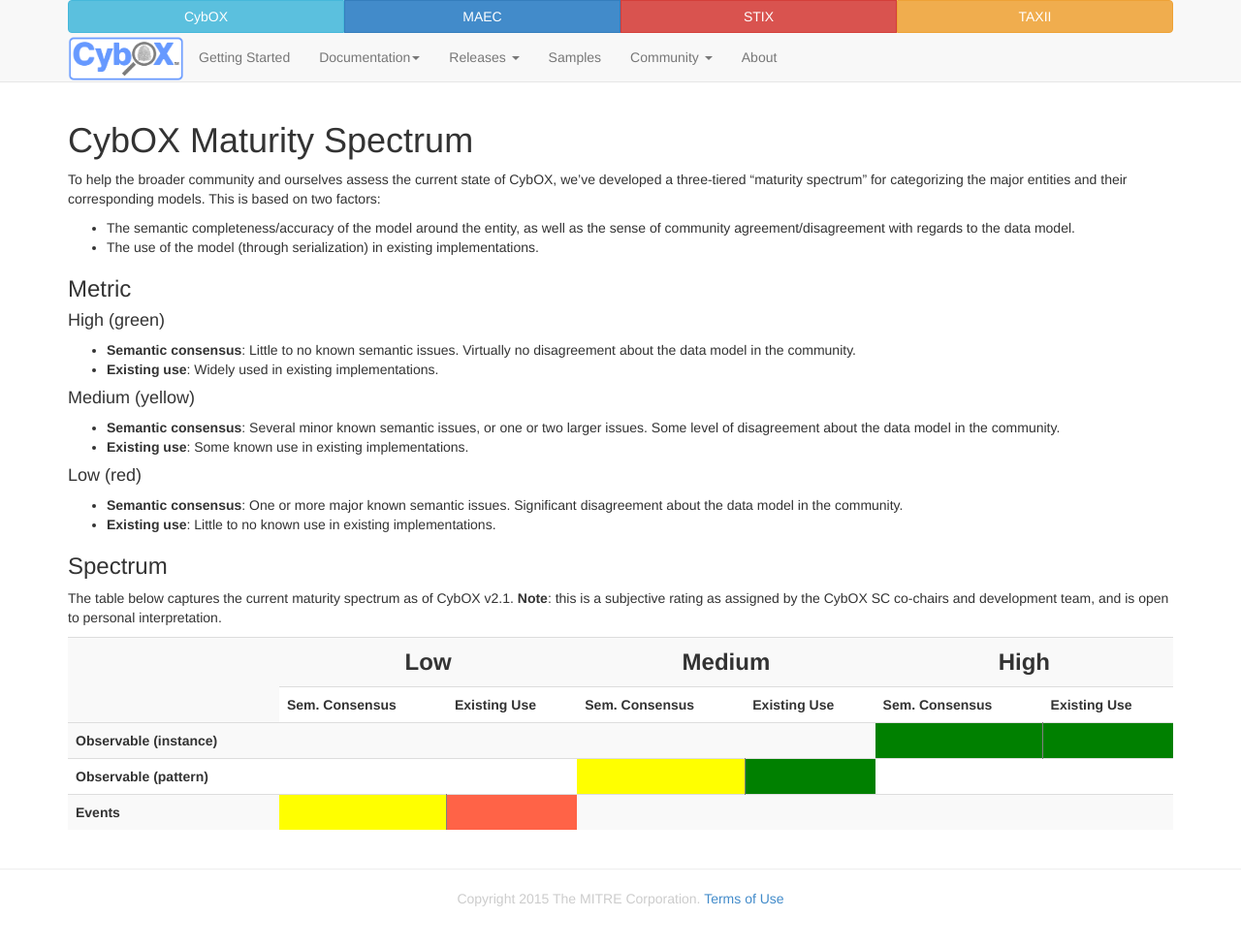
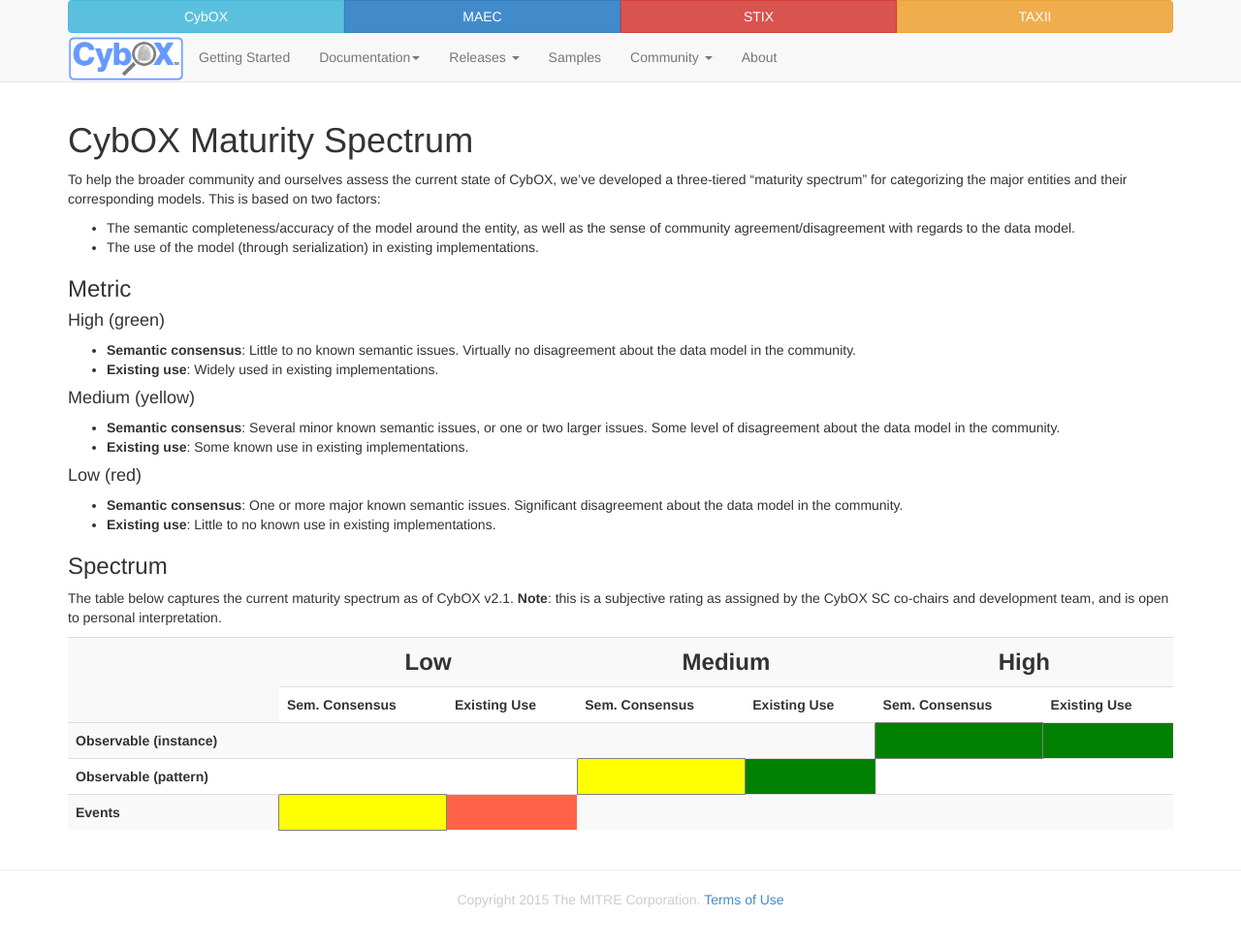
Before and after one commit to CybOXProject/cyboxproject.github.io, a Jekyll site: the page built from maturity-spectrum/index.md, in a window 1280 px wide. Shown: the whole page at 97% size. Built offline with Jekyll 4.4.1, drawn with Linux system fonts in a browser that asks for light colours; Markdown is read by kramdown in place of the engine named in the settings.

Commit message:
Updated border

```diff
--- a/maturity-spectrum/index.md
+++ b/maturity-spectrum/index.md
@@ -49,19 +49,19 @@
   <th scope="row"><b>Observable (instance)</b></th>
   <td colspan="2"></td>
   <td colspan="2"></td>
-  <td style="border-right: 1px solid grey; background-color: green;"></td>
+  <td style="border: 1px solid grey; background-color: green;"></td>
   <td style="background-color: green;"></td>
 </tr>
 <tr>
   <th scope="row"><b>Observable (pattern)</b></th>
   <td colspan="2"></td>
-  <td style="border-right: 1px solid grey; background-color: yellow;"></td>
+  <td style="border: 1px solid grey; background-color: yellow;"></td>
   <td style="background-color: green;"></td>
   <td colspan="2"></td>
 </tr>
 <tr>
   <th scope="row"><b>Events</b></th>
-  <td style="border-right: 1px solid grey; background-color: yellow;"></td>
+  <td style="border: 1px solid grey; background-color: yellow;"></td>
   <td style="background-color: tomato;"></td>
   <td colspan="2"></td>
   <td colspan="2"></td>
```
